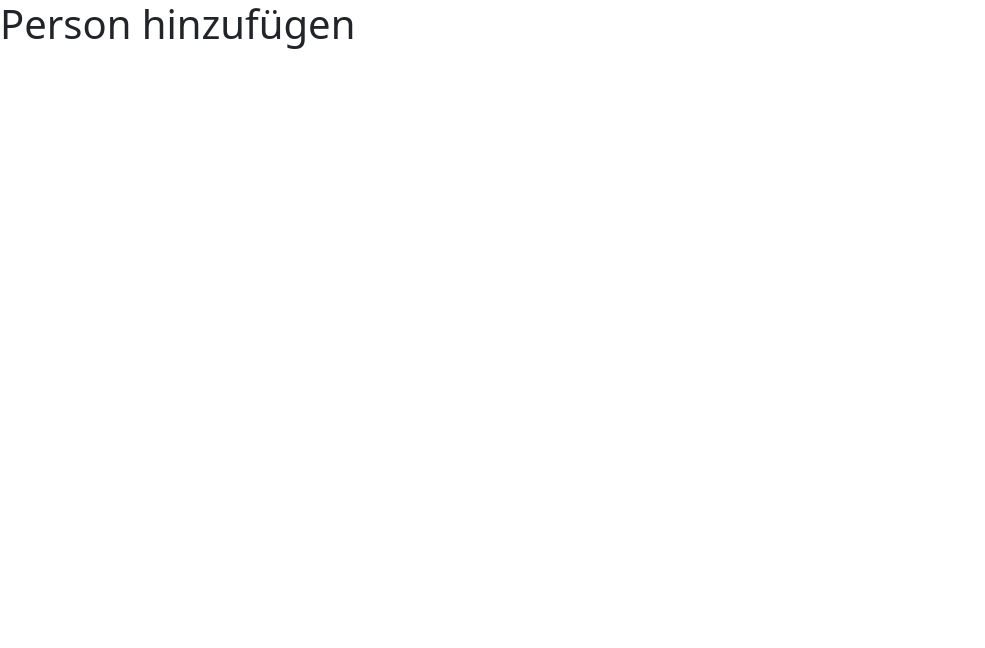
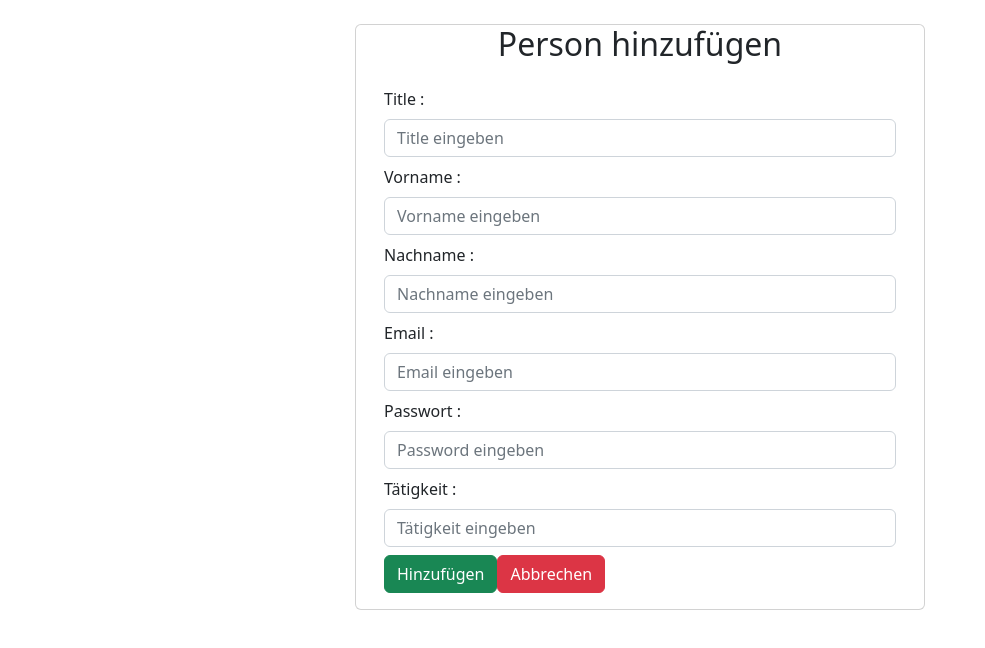
Before and after one commit to AbdullahAl-kubaisi/-Oeffentliche-Dienste-, a React (Create React App) app in the folder dienste_frontend/: page /add-person in a window 1280 px wide. Shown: the top 648 px of the page, without its empty margins (0-985 px from the left). Built offline with nearby package versions, Linux system fonts and the light colour scheme; no server answers; what @syncstate/core, @syncstate/react, @syncstate/remote-client would draw is missing.

Commit message:
React: added person Form Handling

```diff
--- a/dienste_frontend/src/components/AddPerson.js
+++ b/dienste_frontend/src/components/AddPerson.js
@@ -1,9 +1,158 @@
-import React from 'react';
+import React, { useState, useEffect } from 'react';
+import { Link, useNavigate, useParams } from 'react-router-dom';
+import PersonService from '../services/PersonService';
 
 const AddPerson = () => {
+  const [titl, setTitl] = useState('');
+  const [firstname, setFirstname] = useState('');
+  const [lastname, setLastname] = useState('');
+  const [email, setEmail] = useState('');
+  const [password, setPassword] = useState('');
+  const [service, setService] = useState('');
+  const history = useNavigate();
+  const { id } = useParams();
+  const saveOrUpdatePerson = (e) => {
+    e.preventDefault();
+
+    const person = { title, firstname, lastname, email, password, service };
+
+    if (id) {
+      PersonService.updatePerson(id, person)
+        .then((response) => {
+          history.push('/persons');
+        })
+        .catch((error) => {
+          console.log(error);
+        });
+    } else {
+      PersonService.createPerson(person)
+        .then((response) => {
+          console.log(response.data);
+          history.push('/persons');
+        })
+        .catch((error) => {
+          console.log(error);
+        });
+    }
+  };
+
+  useEffect(() => {
+    PersonService.getPersonById(id)
+      .then((response) => {
+        setTitl(response.data.titl);
+        setFirstname(response.data.firstname);
+        setLastname(response.data.lastname);
+        setEmail(response.data.email);
+        setPassword(response.data.password);
+        setService(response.data.service);
+      })
+      .catch((error) => {
+        console.log(error);
+      });
+  }, []);
+
+  const title = () => {
+    if (id) {
+      return <h2 className="text-center">Person aktualisieren</h2>;
+    } else {
+      return <h2 className="text-center">Person hinzufügen</h2>;
+    }
+  };
+
   return (
     <div>
-        <h1> Person hinzufügen </h1>
+      <br />
+      <div className="container">
+        <div className="row">
+          <div className="card col-md-6 offset-md-3 offset-md-3">
+            {title()}
+            <div className="card-body">
+              <form>
+                <div className="form-group mb-2">
+                  <label className="form-label"> Title :</label>
+                  <input
+                    type="text"
+                    placeholder="Title eingeben"
+                    name="titl"
+                    className="form-control"
+                    value={titl}
+                    onChange={(e) => setTitl(e.target.value)}
+                  ></input>
+                </div>
+
+                <div className="form-group mb-2">
+                  <label className="form-label"> Vorname :</label>
+                  <input
+                    type="text"
+                    placeholder="Vorname eingeben"
+                    name="firstname"
+                    className="form-control"
+                    value={firstname}
+                    onChange={(e) => setFirstname(e.target.value)}
+                  ></input>
+                </div>
+
+                <div className="form-group mb-2">
+                  <label className="form-label"> Nachname :</label>
+                  <input
+                    type="text"
+                    placeholder="Nachname eingeben"
+                    name="lastname"
+                    className="form-control"
+                    value={lastname}
+                    onChange={(e) => setLastname(e.target.value)}
+                  ></input>
+                </div>
+
+                <div className="form-group mb-2">
+                  <label className="form-label"> Email :</label>
+                  <input
+                    type="email"
+                    placeholder="Email eingeben"
+                    name="email"
+                    className="form-control"
+                    value={email}
+                    onChange={(e) => setEmail(e.target.value)}
+                  ></input>
+                </div>
+
+                <div className="form-group mb-2">
+                  <label className="form-label"> Passwort :</label>
+                  <input
+                    type="text"
+                    placeholder="Password eingeben"
+                    name="password"
+                    className="form-control"
+                    value={password}
+                    onChange={(e) => setPassword(e.target.value)}
+                  ></input>
+                </div>
+
+                <div className="form-group mb-2">
+                  <label className="form-label"> Tätigkeit :</label>
+                  <input
+                    type="text"
+                    placeholder="Tätigkeit eingeben"
+                    name="service"
+                    className="form-control"
+                    value={service}
+                    onChange={(e) => setService(e.target.value)}
+                  ></input>
+                </div>
+                <button
+                  className="btn btn-success"
+                  onClick={(e) => saveOrUpdatePerson(e)}
+                >
+                  Hinzufügen
+                </button>
+                <Link to="/persons" className="btn btn-danger">
+                  Abbrechen
+                </Link>
+              </form>
+            </div>
+          </div>
+        </div>
+      </div>
     </div>
   );
 };
--- a/dienste_frontend/src/components/ListPersonComponent.js
+++ b/dienste_frontend/src/components/ListPersonComponent.js
@@ -1,6 +1,6 @@
 import React, { useState, useEffect } from 'react';
 import PersonService from '../services/PersonService';
-import { Link } from '@mui/material';
+import { Link } from 'react-router-dom';
 
 const ListPersonComponent = () => {
   const [persons, setPersons] = useState([]);
@@ -38,7 +38,7 @@ const ListPersonComponent = () => {
           {persons.map((person) => (
             <tr key={person.id}>
               <td> {person.id} </td>
-              <td> {person.title} </td>
+              <td> {person.titl} </td>
               <td> {person.firstname} </td>
               <td> {person.lastname} </td>
               <td> {person.email} </td>
--- a/dienste_frontend/src/services/PersonService.js
+++ b/dienste_frontend/src/services/PersonService.js
@@ -6,6 +6,16 @@ class PersonService {
   getAllPersons() {
     return axios.get(PERSON_BASE_REST_API_URL);
   }
+  createPerson(person) {
+    return axios.post(PERSON_BASE_REST_API_URL, person);
+  }
+
+  getPersonById(personId) {
+    return axios.get(PERSON_BASE_REST_API_URL + '/' + personId);
+  }
+  updatePerson(personId, person) {
+    return axios.put(PERSON_BASE_REST_API_URL + '/' + personId, person);
+  }
 }
 
 export default new PersonService();
```
Also changed, not shown: 1 other file (tests, documents, lock files or other folders).
